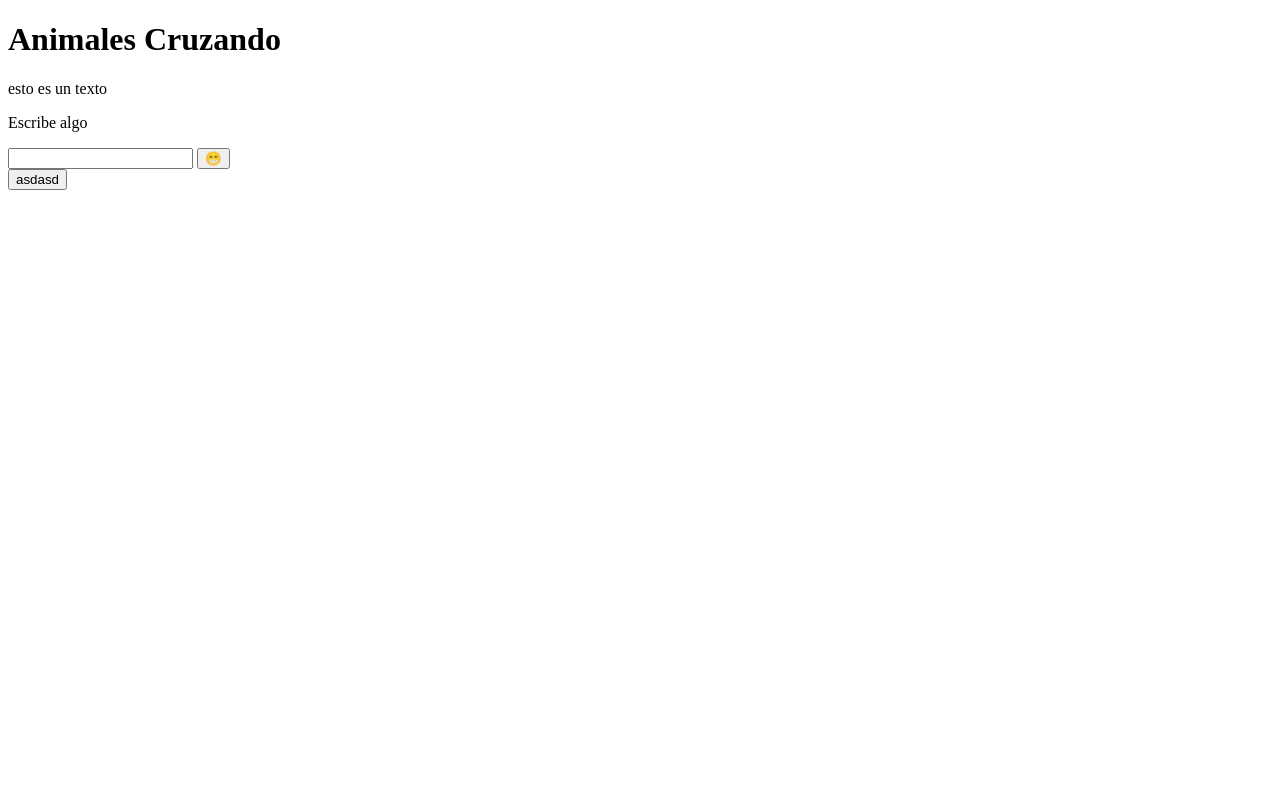
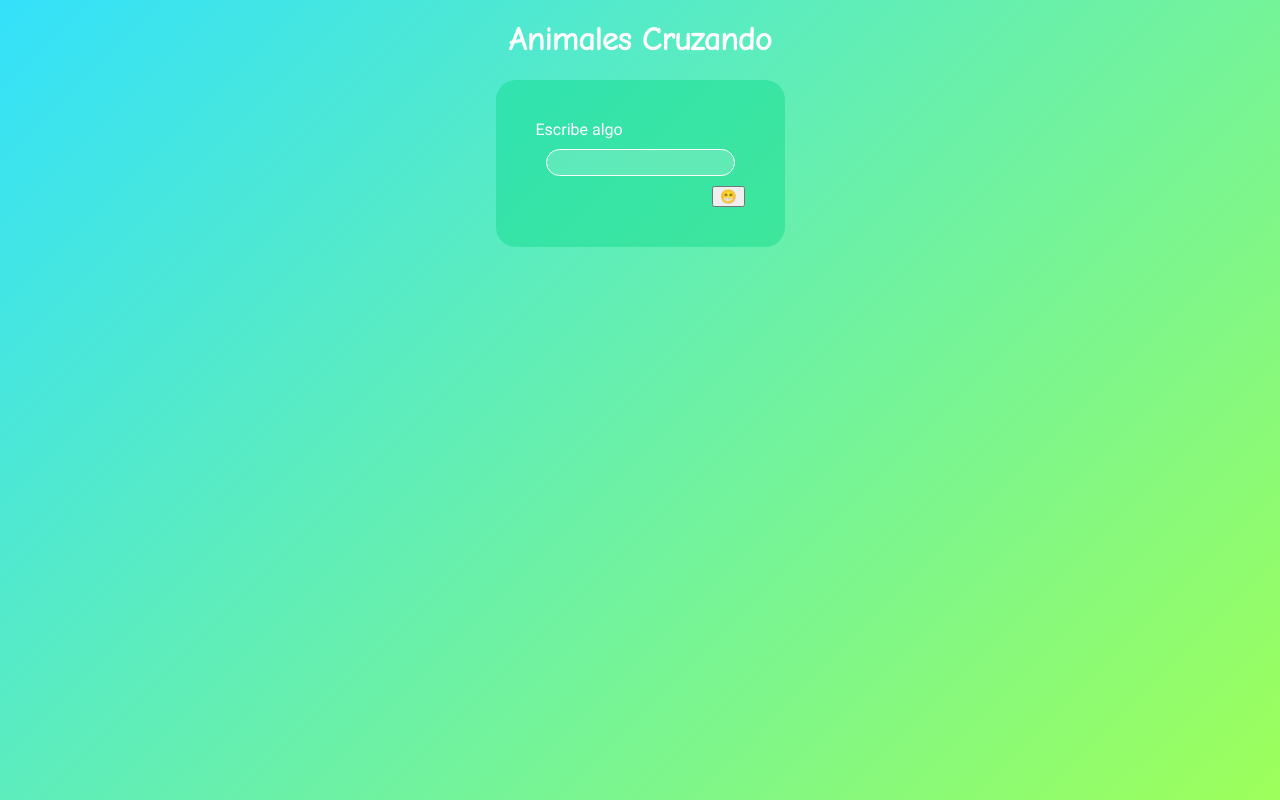
Before and after one commit to SirKawaii/IsabelleSpeech, a plain HTML site: page index.html in a window 1280 px wide. Drawn offline with Linux system fonts and the light colour scheme.

Commit message:
first styles added also a background image

```diff
--- a/index.html
+++ b/index.html
@@ -3,24 +3,30 @@
     <head>
         <meta http-equiv="Content-Type" content="text/html">
         <meta charset="UTF-8">
+        <meta name="viewport" content="width=device-width, initial-scale=1.0">
+        <meta name="theme-color" content="#C0B9DD">
+        <link rel="stylesheet" type="text/css" href="styles/styles.css">
         <script src="js/howler.js"></script>
         <script src="js/sound.js"></script>
+        <title>Animales Cruzando</title>
     </head>
 
     <body>
+        <div class="container" id="container">
             <header>
                 <h1>Animales Cruzando</h1>
             </header>
 
+            <div class="card" id="card">
                 <section>
-            <p> esto es un texto</p>
-            <form action="">
-                <p>Escribe algo</p>
-                <input id="text-to-speech" type="text"/>
-                <button onclick="animalizame(document.getElementById('text-to-speech').value)"> 😁 </button>
+                    <form class="animalizame-form" id="animalizame-form" action="#">
+                        <div class="form-title" id="form-title">Escribe algo</div>
+                        <input class="text-to-speech" id="text-to-speech" type="text"/>
+                        <button class="animalizame-button" id="animalizame-button" onclick="animalizame(document.getElementById('text-to-speech').value)"> 😁 </button>
                     </form>
 
-
-        <button onclick="{A_Sound}">asdasd</button>
+                    <!-- <button onclick="{A_Sound}">AAAAA</button> -->
                 </section>
+            </div>
+        </div>
 </html>
--- /dev/null
+++ b/styles/styles.css
@@ -0,0 +1,50 @@
+@import url('https://fonts.googleapis.com/css?family=Comic+Neue|Roboto&display=swap');
+
+html {
+    height: 100%;
+    position: relative;
+}
+body{
+    margin: 0;
+    /* There's an image (with an opacity percentage) you can use as a background, but I don't know if it looks fine, so in the meanwhile I'll just use the color gradient below  ¯\_(ツ)_/¯ */
+    /* background-image: linear-gradient(to bottom, rgba(0,0,0,0.2) 0%,rgba(0,0,0,0.2) 100%), url("../images/ac-background.jpg"); */
+    background: rgb(52,225,251);
+    background: linear-gradient(135deg, rgba(52,225,251,1) 0%, rgba(157,255,90,1) 100%);
+    background-repeat: no-repeat;
+}
+.container{
+    display: flex;
+    flex-direction: column;
+    justify-content: center;
+    align-items: center;
+}
+header h1{
+    font-family: 'Comic Neue', cursive;
+    color: white;
+}
+.card{
+    background-color: rgba(0,215,130,0.4);
+    padding: 40px;
+    border-radius: 20px;
+}
+.animalizame-form{
+    display: flex;
+    flex-direction: column;
+    justify-content: center;
+    align-items: center;
+}
+.form-title{
+    font-family: 'Roboto', sans-serif;
+    align-self: flex-start;
+    color: white;
+}
+.text-to-speech{
+    background-color: rgba(255,255,255,0.2);
+    border-radius: 20px;
+    border: 1px solid white;
+    padding: 5px;
+    margin: 10px;
+}
+.animalizame-button{
+    align-self: flex-end;
+}
```
Also changed, not shown: images/ac-background.jpg (added). Lines whose indentation alone changed are shown as unchanged.
